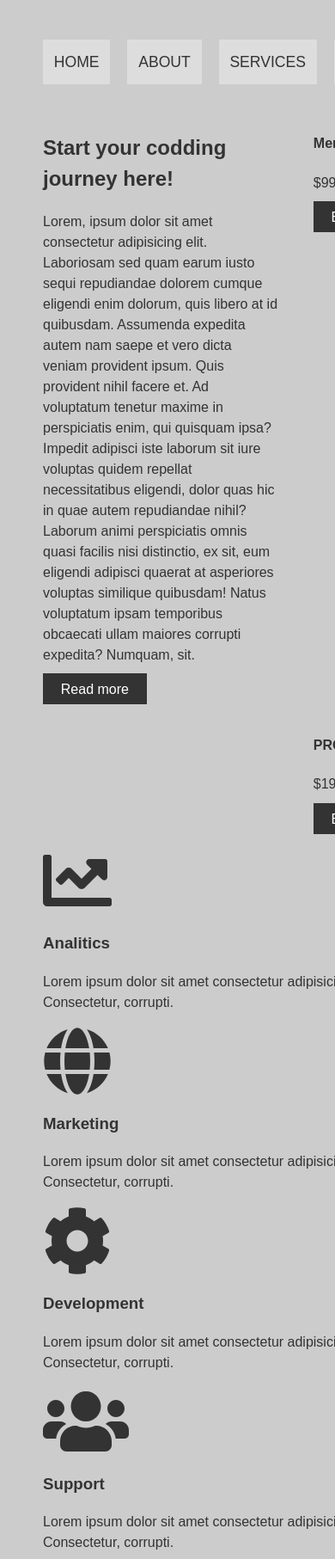
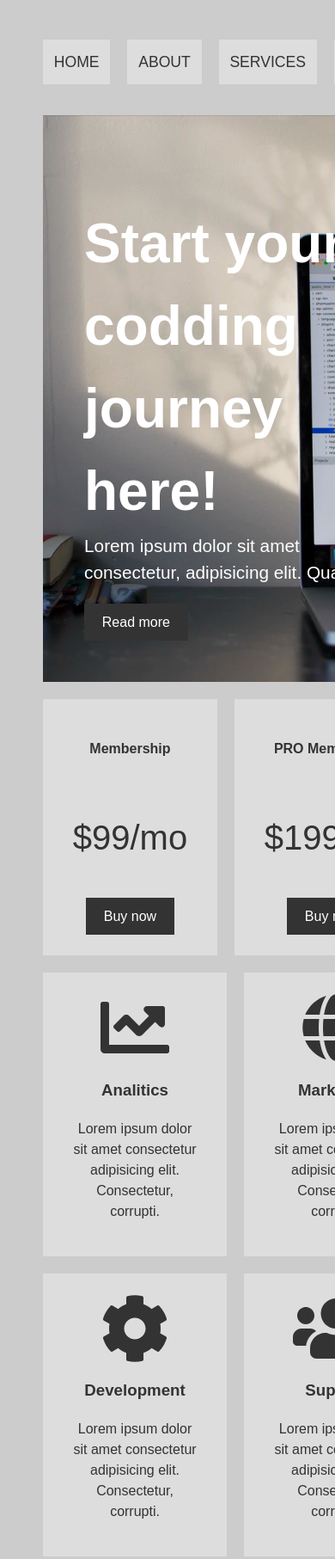
Before and after one commit to MikecMarko/CSS-flexbox-grid, a plain HTML site: page CSS Grid&Flexbox f.project2/index.html in a window 390 px wide. Shown: the top 1813 px of the page at 86% size. Drawn offline with Linux system fonts and the light colour scheme.

Commit message:
Project 2 2nd save

```diff
--- a/CSS Grid&Flexbox f.project2/index.html
+++ b/CSS Grid&Flexbox f.project2/index.html
@@ -24,7 +24,8 @@
         <header class="showcase">
             <h1>Start your codding journey here!</h1>
             <!--With emmet we can use Lorem(number) to add random text-->
-            <p>Lorem, ipsum dolor sit amet consectetur adipisicing elit. Laboriosam sed quam earum iusto sequi repudiandae dolorem cumque eligendi enim dolorum, quis libero at id quibusdam. Assumenda expedita autem nam saepe et vero dicta veniam provident ipsum. Quis provident nihil facere et. Ad voluptatum tenetur maxime in perspiciatis enim, qui quisquam ipsa? Impedit adipisci iste laborum sit iure voluptas quidem repellat necessitatibus eligendi, dolor quas hic in quae autem repudiandae nihil? Laborum animi perspiciatis omnis quasi facilis nisi distinctio, ex sit, eum eligendi adipisci quaerat at asperiores voluptas similique quibusdam! Natus voluptatum ipsam temporibus obcaecati ullam maiores corrupti expedita? Numquam, sit.</p>
+            <p>Lorem ipsum dolor sit amet consectetur, adipisicing elit. Quae, ab!
+            </p>
             <a href="#" class="btn">Read more</a>
         </header>
         <div class="top-box top-boxa">
--- a/CSS Grid&Flexbox f.project2/main.css
+++ b/CSS Grid&Flexbox f.project2/main.css
@@ -77,9 +77,106 @@ img{
     "showcase showcase top-boxb";
 }
 
+ .showcase{
+     grid-area: showcase;
+     min-height: 400px;
+     background: url(images/pic1.jpg);
+     background-size: cover;
+     background-position: center;
+     padding: 3rem;
+
+     display: flex;
+     flex-direction: column;
+     align-items: flex-start;
+     justify-content: center;
+     box-shadow: var(--shadow);
+ }
+
+ .showcase h1{
+     font-size: 4rem;
+     margin-bottom: 0;
+     color: var(--light);
+ }
+
+ .showcase p{
+     font-size: 1.3rem;
+     margin-top: 0;
+     color: var(--light);
+ }
+
+/*Top boxes CSS*/
+
 .top-boxa{
     grid-area: top-boxa;
 }
 .top-boxb{
     grid-area: top-boxb;
 }
+
+.top-box{
+    background: var(--primary);
+    display: grid;
+    align-items: center;
+    justify-items: center;
+    box-shadow: var(--shadow);
+    padding: 1.5rem;
+}
+
+.top-box .price{
+    font-size: 2.5rem;
+}
+
+/*Boxes CSS*/
+.boxes{
+    display: grid;
+    grid-gap: 20px;
+    grid-template-columns: repeat(auto-fit, minmax(200px,1fr));
+}
+
+.box{
+    background: var(--primary);
+    text-align: center;
+    padding: 1.5rem 2rem;
+    box-shadow: var(--shadow);
+
+}
+/*INFO CSS*/
+.info{
+    background: var(--primary);
+    box-shadow: var(--shadow);
+    display: grid;
+    grid-gap: 30px;
+    grid-template-columns: repeat(2,2fr);
+    padding: 3rem;
+}
+
+/*Portfolio CSS*/
+.portfolio{
+    display: grid;
+    grid-gap: 20px;
+    grid-template-columns: repeat(auto-fit, minmax(200px,1fr));
+}
+
+.portfolio img{
+    width: 100%;
+    box-shadow: var(--shadow);
+}
+
+/*Footer CSS*/
+.footer{
+    margin-top: 2rem;
+    background: var(--dark);
+    color: var(--light);
+    text-align: center;
+    padding: 1rem;
+}
+
+/* Media queries for responsivnes*/
+@media(max-width: 700px){
+    .top-container{
+        grid-template-areas:
+        "showcase showcase"
+        "top-boxa top-boxb";
+    }
+
+}
```
